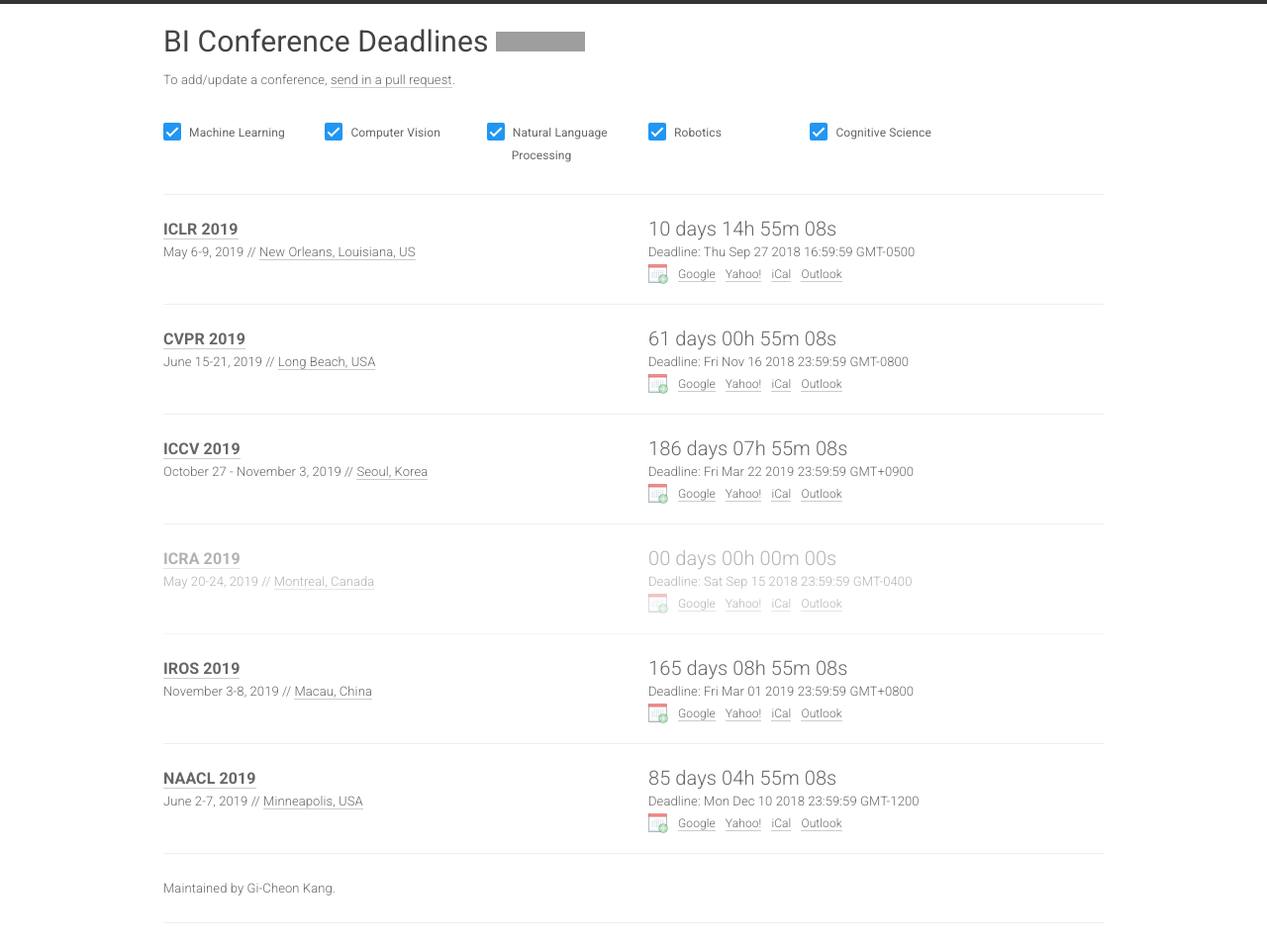
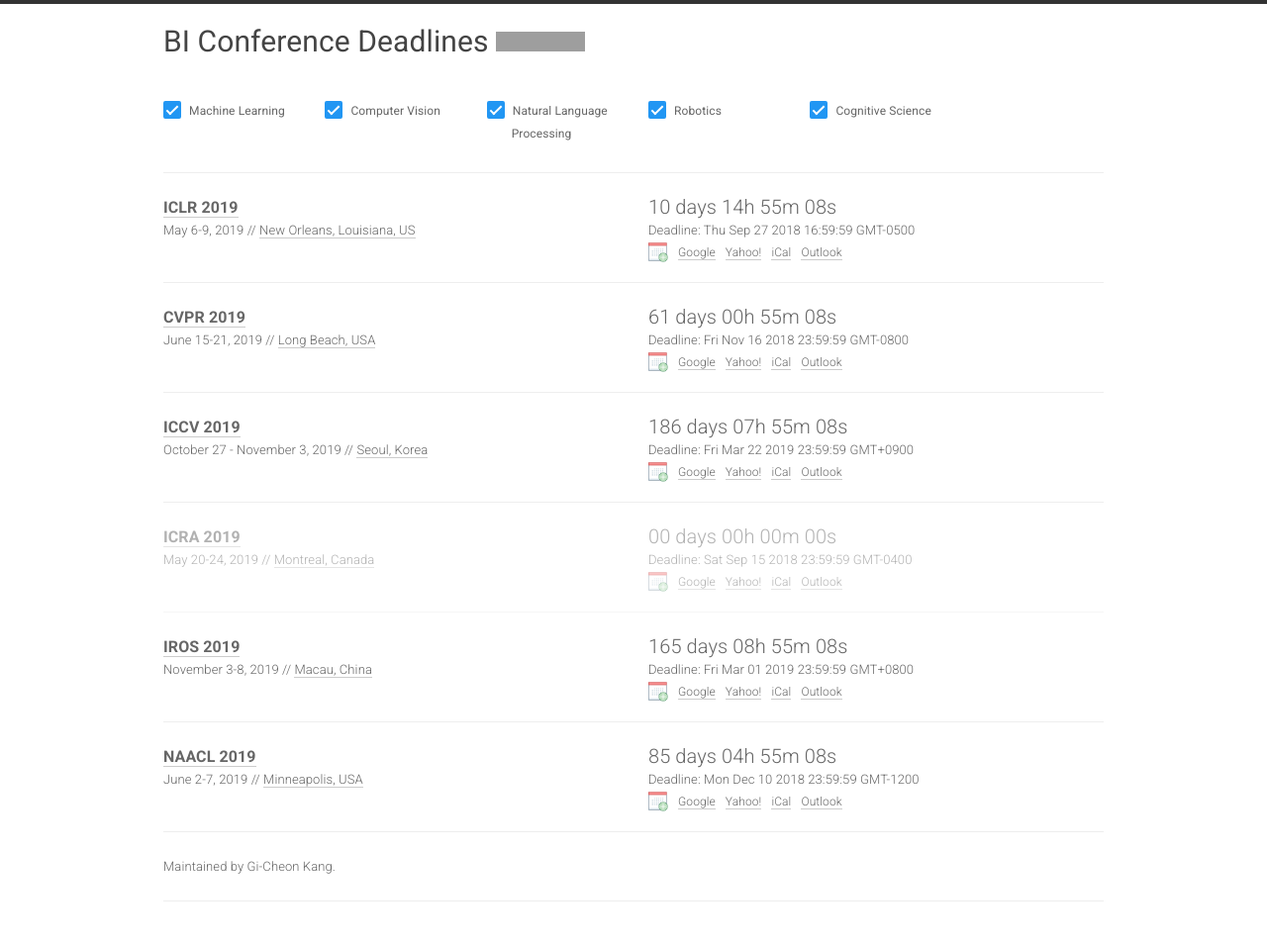
Before and after one commit to biconf/biconf.github.io, a Jekyll site: the page built from index.html, in a window 1280 px wide. Shown: the whole page at 99% size. Built offline with Jekyll 4.4.1, drawn with Linux system fonts in a browser that asks for light colours; nearby versions of some CDN libraries; after the commit the page ends 934 px from its top, so only the background shows below that; grey boxes are pictures that could not be loaded.

Commit message:
Update home.html

```diff
--- a/_layouts/home.html
+++ b/_layouts/home.html
@@ -31,7 +31,6 @@
                 </div>
                 <div class="meta col-xs-12">
                   {{ site.description }}
-                  To add/update a conference, <a target="_blank" href="//github.com/{{ site.github_username }}/{{ site.github_repo }}">send in a pull request</a>.
                 </div>
             </div>
             <br>
```
